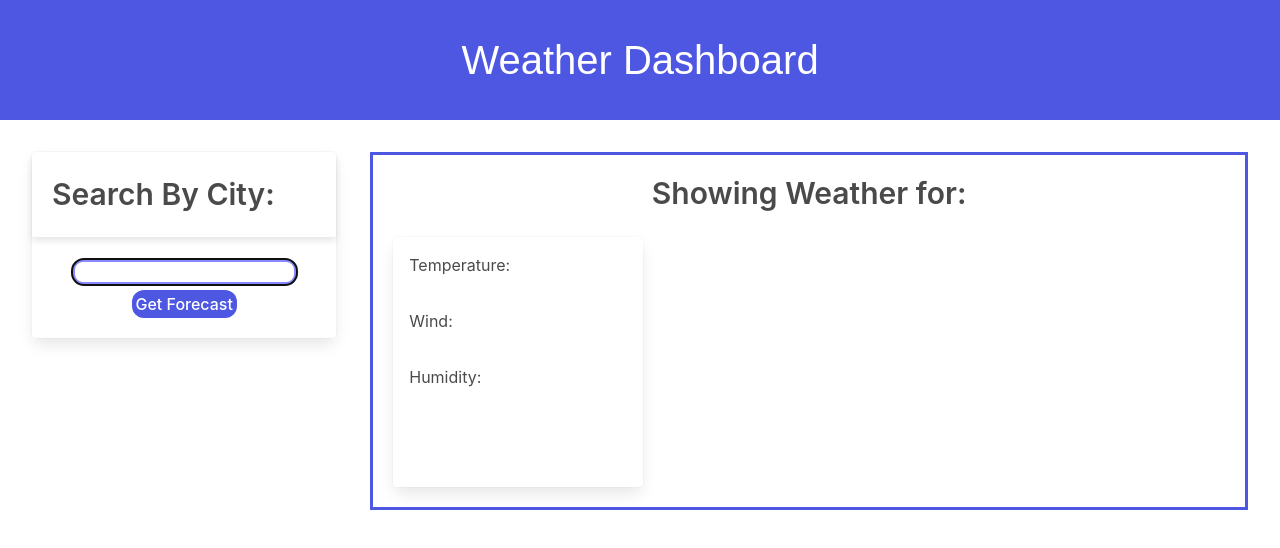
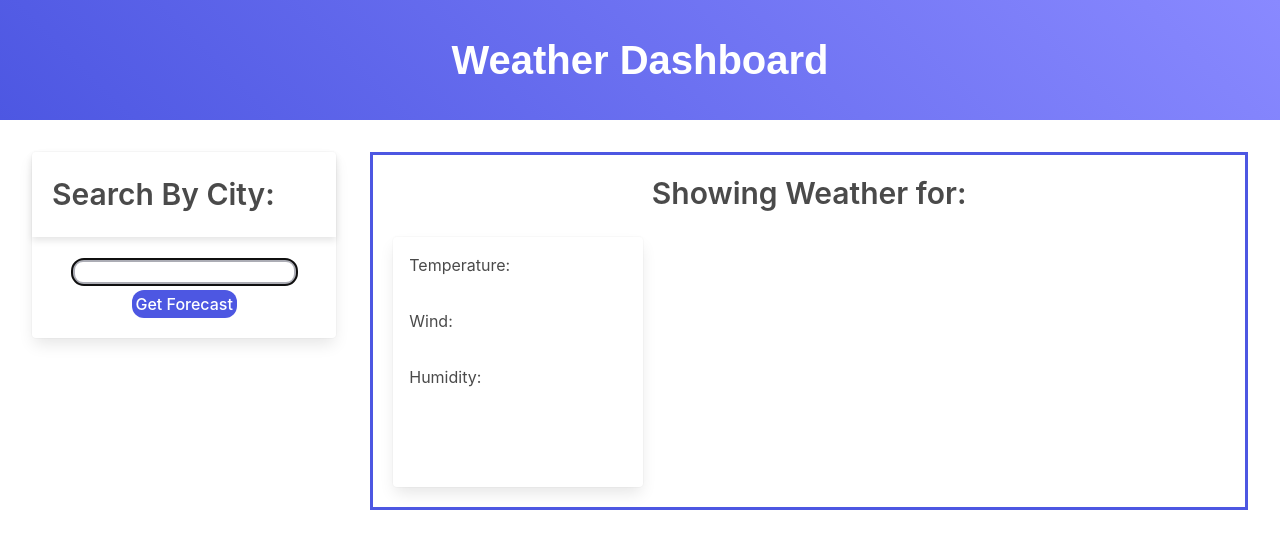
Before and after one commit to mbrianna1170/fetch-the-weather, a plain HTML site: page index.html in a window 1280 px wide. Drawn offline with nearby package versions, Linux system fonts and the light colour scheme.

Commit message:
header styling

```diff
--- a/assets/style.css
+++ b/assets/style.css
@@ -10,10 +10,12 @@ body {
 header {
   padding: 30px;
   text-align: center;
-  background: #4d57e2;
+  background: linear-gradient(
+    45deg, #4d57e2, #8989ff);
   color: white;
   font-family: Arial, Helvetica, sans-serif;
   font-size: 40px;
+  font-weight: 700;
 }
 
 main {
@@ -50,7 +52,7 @@ label.form-label {
 
 input#city {
   border-radius: 12px;
-  border: solid 4px #8989ff;
+  border: solid 4px #acadb5;
   padding: 2px;
 }
 
```
